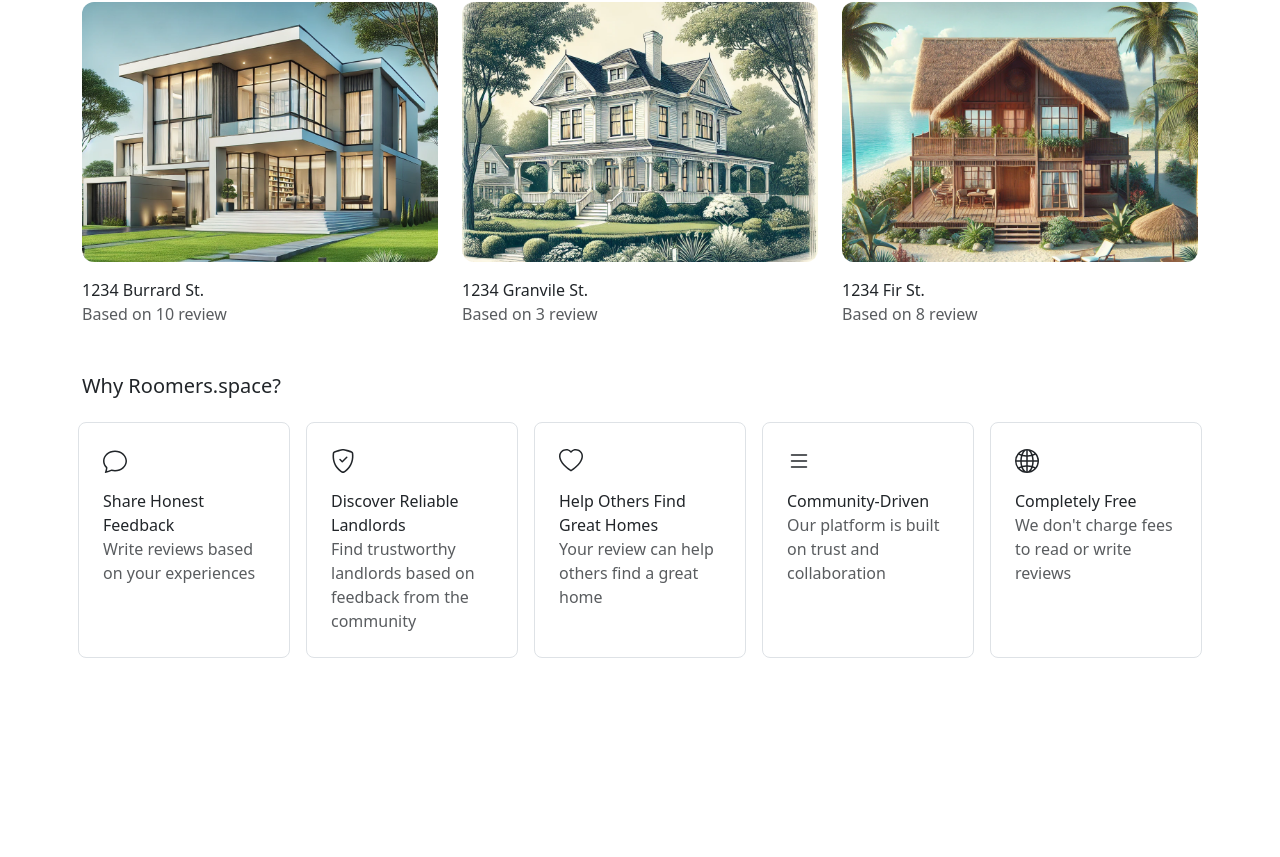
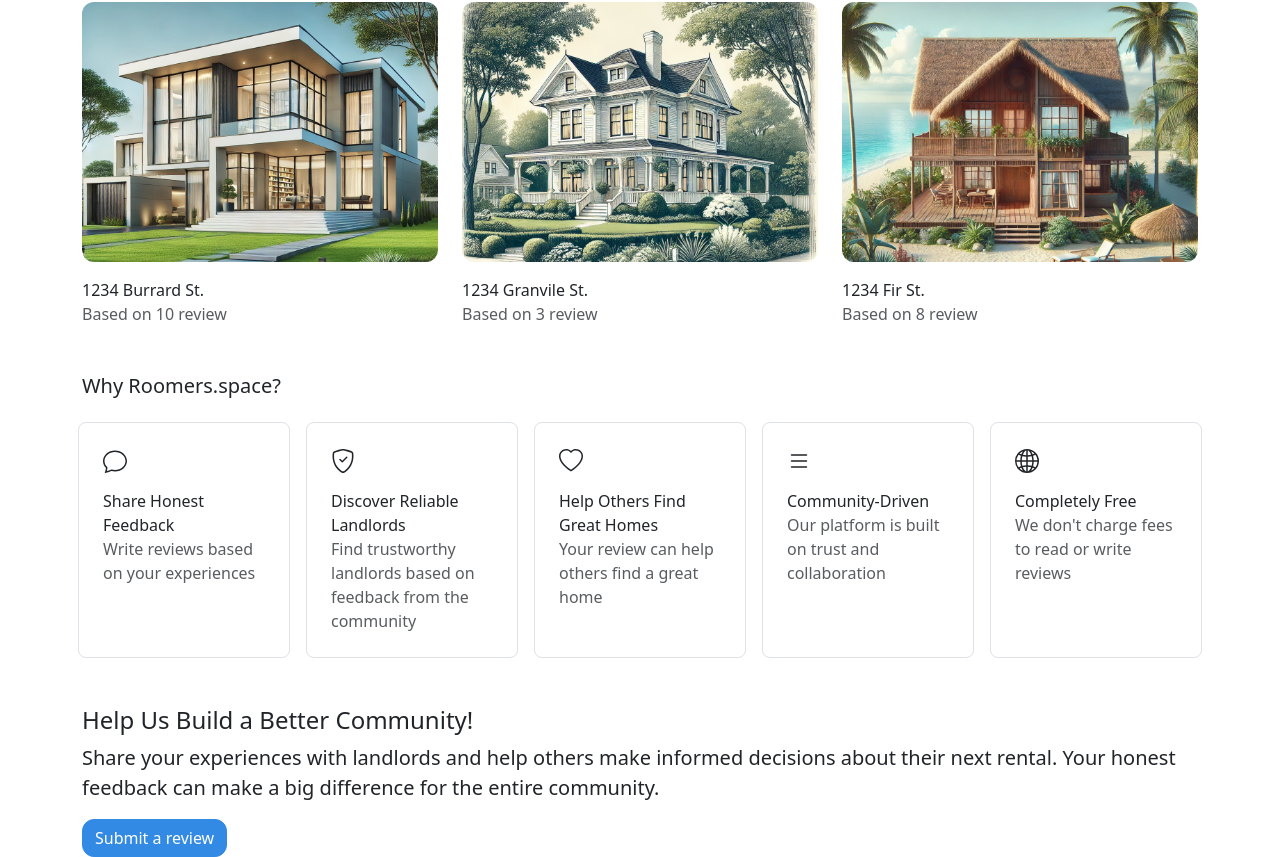
Before and after one commit to bises7/Roomers, a Next.js app: page / in a window 1280 px wide. Shown: the part 1551-2408 px from the top of the page. Before the commit the page ends 2209 px from the top, so only its background shows below. Built offline with nearby package versions, Linux system fonts and the light colour scheme.

Commit message:
Add help us

```diff
--- /dev/null
+++ b/src/app/components/Homepage/HeplUs.tsx
@@ -0,0 +1,37 @@
+import { NextPage } from "next";
+import { Button } from "react-bootstrap";
+import common from "../../styles/common.module.scss";
+import classNames from "classnames";
+
+interface Props {
+  className: string;
+}
+
+const HeplUs: NextPage<Props> = ({}) => {
+  return (
+    <div className="mt-5">
+      <div>
+        <h4>Help Us Build a Better Community!</h4>
+        <span className="lead">
+          <b>
+            Share your experiences with landlords and help others make informed
+            decisions about their next rental. Your honest feedback can make a
+            big difference for the entire community.
+          </b>
+        </span>
+      </div>
+      <Button
+        variant="primary"
+        className={classNames({
+          [common.skyblue]: true,
+          [common.button]: true,
+          "mt-3": true,
+        })}
+      >
+        Submit a review
+      </Button>
+    </div>
+  );
+};
+
+export default HeplUs;
--- a/src/app/page.tsx
+++ b/src/app/page.tsx
@@ -10,6 +10,7 @@ import TopRated from "./components/Homepage/TopRated";
 import HowItWorks from "./components/Homepage/HowItWorks";
 import RecentReviews from "./components/Homepage/RecentReviews";
 import WhyRoomers from "./components/Homepage/WhyRoomers";
+import HeplUs from "./components/Homepage/HeplUs";
 
 export default function Home() {
   return (
@@ -31,6 +32,7 @@ export default function Home() {
         <HowItWorks className=""/>
         <RecentReviews className=""/>
         <WhyRoomers className=""/>
+        <HeplUs className=""/>
       </Container>
     </>
   );
```
